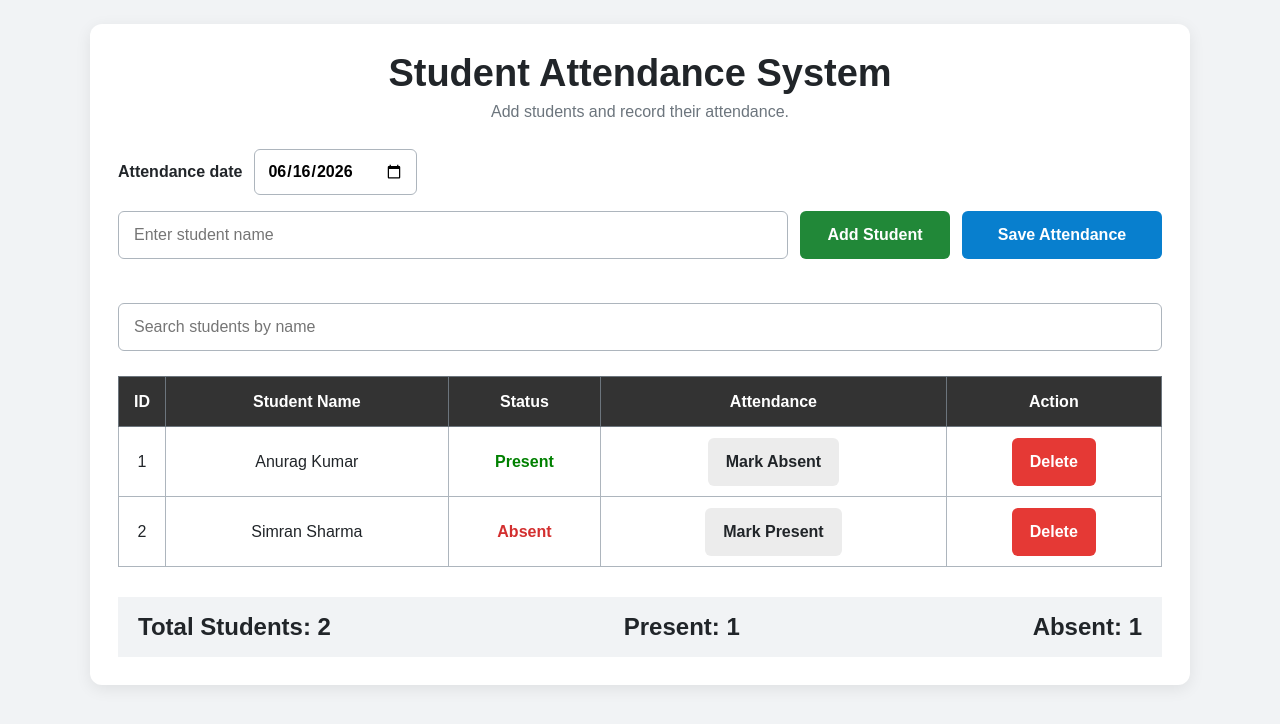
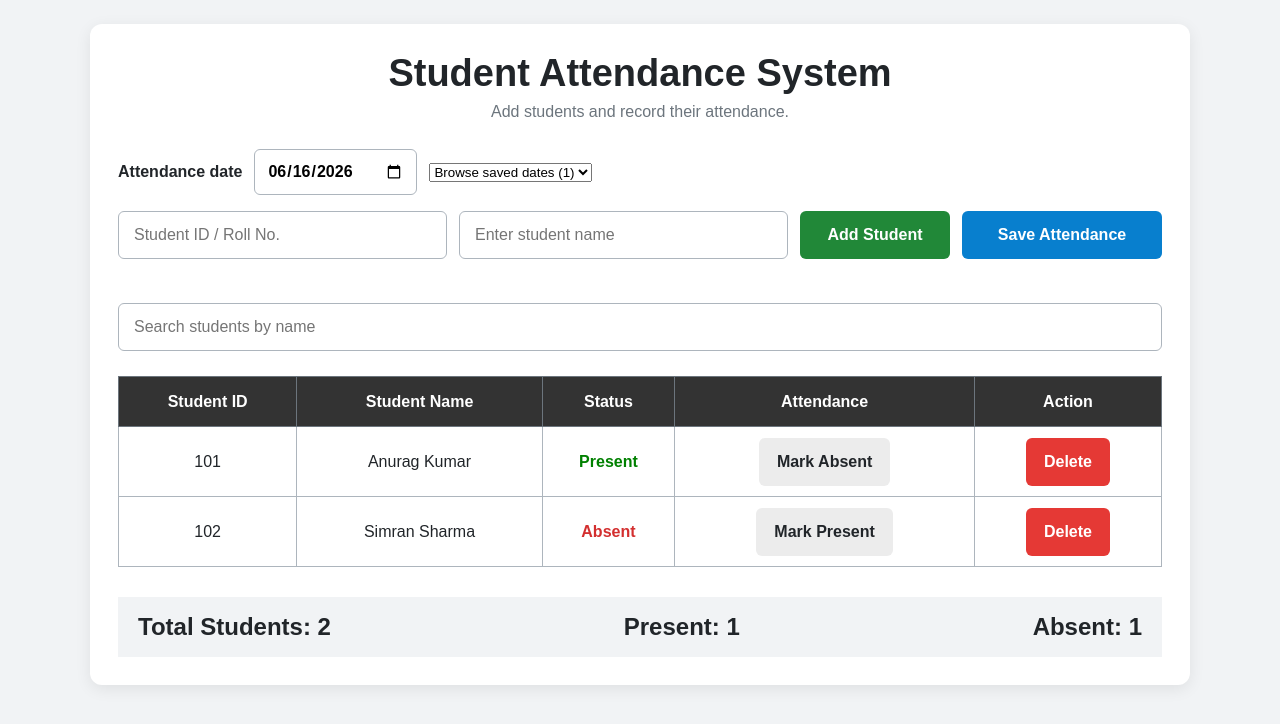
Before and after one commit to Pankajkargeti/Student-attendance-system, a React (Vite) app: page / in a window 1280 px wide. Shown: the top 724 px of the page. Built offline with nearby package versions, Linux system fonts and the light colour scheme; the HTML template or start-up script is replaced by a standard one.

Commit message:
Use student ID as unique key instead of name

```diff
--- a/src/App.jsx
+++ b/src/App.jsx
@@ -9,181 +9,188 @@ const RECORD_STORAGE_KEY = "attendanceRecords";
 
 const defaultStudents = [
   {
-        id:1,
-        name:"Anurag Kumar",
-        status:"Present"
+    id: 1,
+    rollNo: "101",
+    name: "Anurag Kumar",
+    status: "Present",
   },
   {
-        id:2,
-        name:"Simran Sharma",
-        status:"Absent"
-    }
+    id: 2,
+    rollNo: "102",
+    name: "Simran Sharma",
+    status: "Absent",
+  },
 ];
 
-function getToday(){
+function getToday() {
   let date = new Date();
   let year = date.getFullYear();
-    let month = String(date.getMonth()+1).padStart(2, "0");
+  let month = String(date.getMonth() + 1).padStart(2, "0");
   let day = String(date.getDate()).padStart(2, "0");
 
   return `${year}-${month}-${day}`;
 }
 
-function loadStudents(){
-    let savedStudents =
-    localStorage.getItem(STUDENT_STORAGE_KEY);
+function loadStudents() {
+  let savedStudents = localStorage.getItem(STUDENT_STORAGE_KEY);
 
-    if(savedStudents === null){
+  if (savedStudents === null) {
     return defaultStudents;
   }
 
-    try{
+  try {
     let parsedStudents = JSON.parse(savedStudents);
 
-        return Array.isArray(parsedStudents)
-        ?parsedStudents
-        :defaultStudents;
-    }
-    catch(error){
+    return Array.isArray(parsedStudents) ? parsedStudents : defaultStudents;
+  } catch (error) {
     return defaultStudents;
   }
 }
 
-function loadAttendanceRecords(students, today){
-    let savedRecords =
-    localStorage.getItem(RECORD_STORAGE_KEY);
+function loadAttendanceRecords(students, today) {
+  let savedRecords = localStorage.getItem(RECORD_STORAGE_KEY);
 
-    if(savedRecords === null){
+  if (savedRecords === null) {
     let firstRecord = {};
 
-        students.forEach(student=>{
-            firstRecord[student.id] =
-            student.status || "Present";
+    students.forEach((student) => {
+      firstRecord[student.id] = student.status || "Present";
     });
 
     return {
-            [today]:firstRecord
+      [today]: firstRecord,
     };
   }
 
-    try{
+  try {
     let parsedRecords = JSON.parse(savedRecords);
 
-        return typeof parsedRecords === "object"
-        && parsedRecords !== null
-        ?parsedRecords
-        :{};
-    }
-    catch(error){
+    return typeof parsedRecords === "object" && parsedRecords !== null
+      ? parsedRecords
+      : {};
+  } catch (error) {
     return {};
   }
 }
 
-function App(){
-    const [selectedDate, setSelectedDate] =
-    useState(getToday());
+function App() {
+  const [selectedDate, setSelectedDate] = useState(getToday());
 
-    const [students, setStudents] =
-    useState(loadStudents);
+  const [students, setStudents] = useState(loadStudents);
 
-    const [attendanceRecords, setAttendanceRecords] =
-    useState(()=>loadAttendanceRecords(students, selectedDate));
+  const [attendanceRecords, setAttendanceRecords] = useState(() =>
+    loadAttendanceRecords(students, selectedDate),
+  );
 
-    const [studentName, setStudentName] =
-    useState("");
+  const [studentName, setStudentName] = useState("");
 
-    const [searchText, setSearchText] =
-    useState("");
+  const [studentRollNo, setStudentRollNo] = useState("");
 
-    const [formMessage, setFormMessage] =
-    useState("");
+  const [searchText, setSearchText] = useState("");
 
-    useEffect(()=>{
-        localStorage.setItem(
-            STUDENT_STORAGE_KEY,
-            JSON.stringify(students)
-        );
+  const [formMessage, setFormMessage] = useState("");
+
+  useEffect(() => {
+    localStorage.setItem(STUDENT_STORAGE_KEY, JSON.stringify(students));
   }, [students]);
 
-    useEffect(()=>{
-        localStorage.setItem(
-            RECORD_STORAGE_KEY,
-            JSON.stringify(attendanceRecords)
-        );
+  useEffect(() => {
+    localStorage.setItem(RECORD_STORAGE_KEY, JSON.stringify(attendanceRecords));
   }, [attendanceRecords]);
 
-    function getAttendanceStatus(id){
-        return attendanceRecords[selectedDate]?.[id]
-        || "Present";
+  function getAttendanceStatus(id) {
+    return attendanceRecords[selectedDate]?.[id] || "Present";
   }
 
-    function addStudent(event){
+  function addStudent(event) {
     event.preventDefault();
 
     let name = studentName.trim();
+    let rollNo = studentRollNo.trim();
 
-        if(name === ""){
+    if (name === "") {
       setFormMessage("Please enter a student name.");
       return;
     }
 
-        setStudents(currentStudents=>{
+    if (rollNo === "") {
+      setFormMessage("Please enter a student ID / roll number.");
+      return;
+    }
+
+    let isDuplicateRollNo = students.some(
+      (student) => student.rollNo === rollNo,
+    );
+
+    if (isDuplicateRollNo) {
+      setFormMessage(
+        `Student ID "${rollNo}" is already in use. Please enter a unique ID.`,
+      );
+      return;
+    }
+
+    setStudents((currentStudents) => {
       let nextId =
-            Math.max(...currentStudents.map(student=>student.id), 0) + 1;
+        Math.max(...currentStudents.map((student) => student.id), 0) + 1;
 
       return [
         ...currentStudents,
         {
-                    id:nextId,
-                    name:name
-                }
+          id: nextId,
+          rollNo: rollNo,
+          name: name,
+        },
       ];
     });
 
     setStudentName("");
+    setStudentRollNo("");
     setFormMessage("");
   }
 
-    function updateStudentName(name){
+  function updateStudentName(name) {
     setStudentName(name);
     setFormMessage("");
   }
 
-    function toggleAttendance(id){
+  function updateStudentRollNo(rollNo) {
+    setStudentRollNo(rollNo);
+    setFormMessage("");
+  }
+
+  function toggleAttendance(id) {
     let currentStatus = getAttendanceStatus(id);
 
-        setAttendanceRecords(currentRecords=>({
+    setAttendanceRecords((currentRecords) => ({
       ...currentRecords,
-            [selectedDate]:{
+      [selectedDate]: {
         ...currentRecords[selectedDate],
-                [id]:currentStatus === "Present"
-                ?"Absent"
-                :"Present"
-            }
+        [id]: currentStatus === "Present" ? "Absent" : "Present",
+      },
     }));
   }
 
-    function deleteStudent(id){
-        let student = students.find(student=>student.id === id);
+  function deleteStudent(id) {
+    let student = students.find((student) => student.id === id);
     let studentName = student?.name || "this student";
     let shouldDelete = window.confirm(
-            `Delete ${studentName}? This will also remove their attendance records.`
+      `Delete ${studentName}? This will also remove their attendance records.`,
     );
 
-        if(!shouldDelete){
+    if (!shouldDelete) {
       return;
     }
 
-        setStudents(currentStudents=>
-            currentStudents.filter(student=>student.id !== id)
+    setStudents((currentStudents) =>
+      currentStudents.filter((student) => student.id !== id),
     );
 
-        setAttendanceRecords(currentRecords=>{
+    setAttendanceRecords((currentRecords) => {
       let updatedRecords = {};
 
-            Object.keys(currentRecords).forEach(date=>{
+      Object.keys(currentRecords).forEach((date) => {
         updatedRecords[date] = {
-                    ...currentRecords[date]
+          ...currentRecords[date],
         };
 
         delete updatedRecords[date][id];
@@ -193,22 +200,23 @@ function App(){
     });
   }
 
-    function saveAttendance(){
+  function saveAttendance() {
     let data = JSON.stringify(
       {
-                date:selectedDate,
-                students:studentsWithAttendance.map(student=>({
-                    id:student.id,
-                    name:student.name,
-                    status:student.status
-                }))
+        date: selectedDate,
+        students: studentsWithAttendance.map((student) => ({
+          id: student.id,
+          rollNo: student.rollNo,
+          name: student.name,
+          status: student.status,
+        })),
       },
       null,
-            2
+      2,
     );
 
     let blob = new Blob([data], {
-            type:"application/json"
+      type: "application/json",
     });
 
     let fileUrl = URL.createObjectURL(blob);
@@ -218,32 +226,35 @@ function App(){
     link.download = `attendance-${selectedDate}.json`;
     link.click();
 
-        setTimeout(()=>{
+    setTimeout(() => {
       URL.revokeObjectURL(fileUrl);
     }, 0);
   }
 
-    let studentsWithAttendance = students.map(student=>({
+  let studentsWithAttendance = students.map((student) => ({
     ...student,
-        status:getAttendanceStatus(student.id)
+    status: getAttendanceStatus(student.id),
   }));
 
-    let visibleStudents = studentsWithAttendance.filter(student=>
-        student.name.toLowerCase().includes(
-            searchText.trim().toLowerCase()
-        )
+  let visibleStudents = studentsWithAttendance.filter((student) =>
+    student.name.toLowerCase().includes(searchText.trim().toLowerCase()),
   );
+
+  let savedDates = Object.keys(attendanceRecords).sort().reverse();
 
   return (
     <main className="container">
       <Header />
       <AttendanceForm
         selectedDate={selectedDate}
+        savedDates={savedDates}
         studentName={studentName}
+        studentRollNo={studentRollNo}
         searchText={searchText}
         formMessage={formMessage}
         onDateChange={setSelectedDate}
         onStudentNameChange={updateStudentName}
+        onStudentRollNoChange={updateStudentRollNo}
         onSearchTextChange={setSearchText}
         onAddStudent={addStudent}
         onSaveAttendance={saveAttendance}
--- a/src/components/AttendanceForm.jsx
+++ b/src/components/AttendanceForm.jsx
@@ -1,14 +1,17 @@
 function AttendanceForm({
   selectedDate,
+  savedDates,
   studentName,
+  studentRollNo,
   searchText,
   formMessage,
   onDateChange,
   onStudentNameChange,
+  onStudentRollNoChange,
   onSearchTextChange,
   onAddStudent,
-    onSaveAttendance
-}){
+  onSaveAttendance,
+}) {
   return (
     <>
       <div className="date-section">
@@ -17,13 +20,49 @@ function AttendanceForm({
           id="attendanceDate"
           type="date"
           value={selectedDate}
-                    onChange={event=>{
+          onChange={(event) => {
             onDateChange(event.target.value);
           }}
         />
+
+        {savedDates.length > 0 && (
+          <div className="saved-dates">
+            <label className="visually-hidden" htmlFor="savedDateSelect">
+              Browse saved attendance dates
+            </label>
+            <select
+              id="savedDateSelect"
+              value={selectedDate}
+              onChange={(event) => {
+                onDateChange(event.target.value);
+              }}
+            >
+              <option value={selectedDate} disabled hidden>
+                Browse saved dates ({savedDates.length})
+              </option>
+              {savedDates.map((date) => (
+                <option key={date} value={date}>
+                  {date}
+                </option>
+              ))}
+            </select>
+          </div>
+        )}
       </div>
 
       <form className="top-section" onSubmit={onAddStudent}>
+        <label className="visually-hidden" htmlFor="rollNoInput">
+          Student ID
+        </label>
+        <input
+          id="rollNoInput"
+          type="text"
+          placeholder="Student ID / Roll No."
+          value={studentRollNo}
+          onChange={(event) => {
+            onStudentRollNoChange(event.target.value);
+          }}
+        />
         <label className="visually-hidden" htmlFor="studentInput">
           Student name
         </label>
@@ -32,18 +71,14 @@ function AttendanceForm({
           type="text"
           placeholder="Enter student name"
           value={studentName}
-                    onChange={event=>{
+          onChange={(event) => {
             onStudentNameChange(event.target.value);
           }}
         />
         <button className="add-btn" type="submit">
           Add Student
         </button>
-                <button
-                    className="save-btn"
-                    type="button"
-                    onClick={onSaveAttendance}
-                >
+        <button className="save-btn" type="button" onClick={onSaveAttendance}>
           Save Attendance
         </button>
       </form>
@@ -61,7 +96,7 @@ function AttendanceForm({
           type="search"
           placeholder="Search students by name"
           value={searchText}
-                    onChange={event=>{
+          onChange={(event) => {
             onSearchTextChange(event.target.value);
           }}
         />
--- a/src/components/StudentTable.jsx
+++ b/src/components/StudentTable.jsx
@@ -1,13 +1,9 @@
-function StudentTable({
-    students,
-    onToggleAttendance,
-    onDeleteStudent
-}){
+function StudentTable({ students, onToggleAttendance, onDeleteStudent }) {
   return (
     <table>
       <thead>
         <tr>
-                    <th>ID</th>
+          <th>Student ID</th>
           <th>Student Name</th>
           <th>Status</th>
           <th>Attendance</th>
@@ -22,28 +18,28 @@ function StudentTable({
             </td>
           </tr>
         )}
-                {students.map(student=>{
+        {students.map((student) => {
           let attendanceButton =
-                    student.status === "Present"
-                    ?"Mark Absent"
-                    :"Mark Present";
+            student.status === "Present" ? "Mark Absent" : "Mark Present";
 
           return (
             <tr key={student.id}>
-                            <td>{student.id}</td>
+              <td>{student.rollNo}</td>
               <td>{student.name}</td>
-                            <td className={
+              <td
+                className={
                   student.status === "Present"
-                                ?"status-present"
-                                :"status-absent"
-                            }>
+                    ? "status-present"
+                    : "status-absent"
+                }
+              >
                 {student.status}
               </td>
               <td>
                 <button
                   className="attendance-btn"
                   type="button"
-                                    onClick={()=>{
+                  onClick={() => {
                     onToggleAttendance(student.id);
                   }}
                 >
@@ -54,7 +50,7 @@ function StudentTable({
                 <button
                   className="delete-btn"
                   type="button"
-                                    onClick={()=>{
+                  onClick={() => {
                     onDeleteStudent(student.id);
                   }}
                 >
```
Lines whose indentation alone changed are shown as unchanged.
